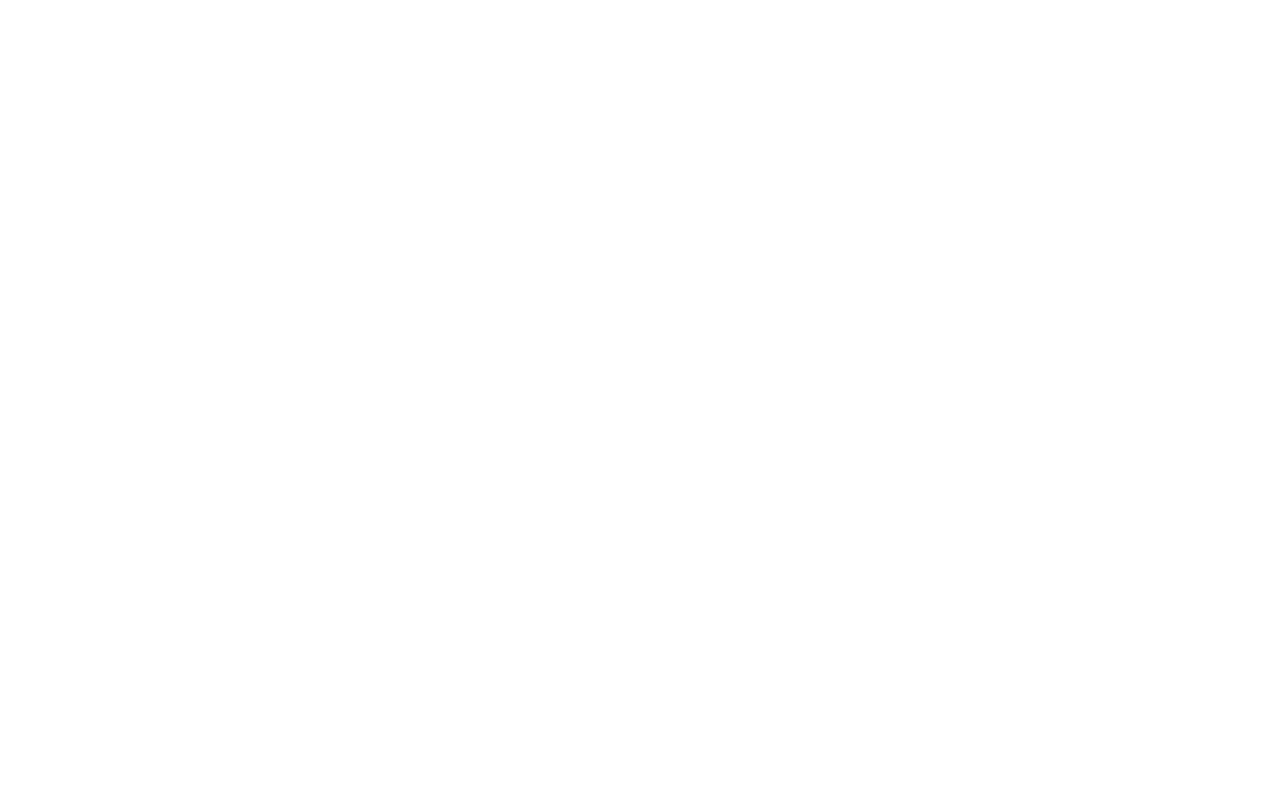
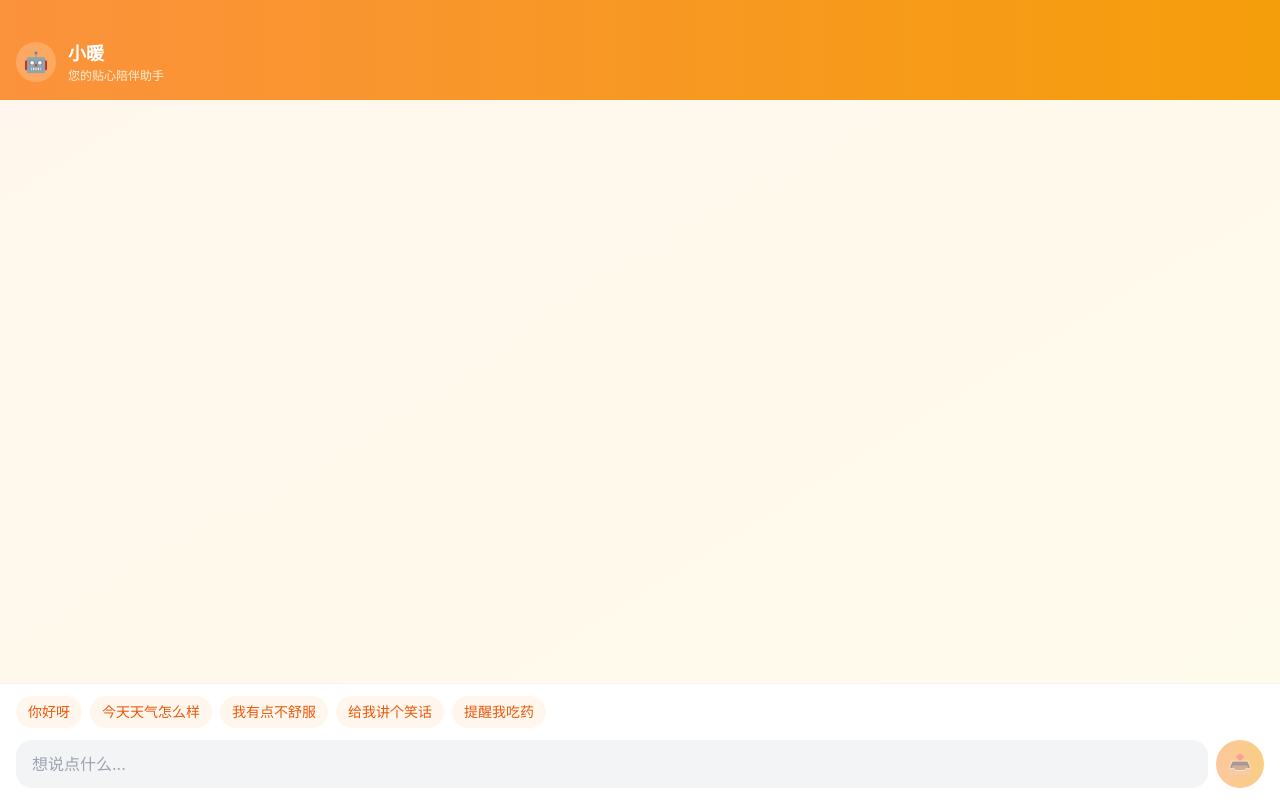
Before and after one commit to yuanle-chen/nuanban, a Vue app in the folder nuanban-frontend/: page /elder/chat in a window 1280 px wide. Before the commit this address had no page. Built offline with nearby package versions, Linux system fonts and the light colour scheme.

Commit message:
完成老人端AI对话模块;

```diff
--- /dev/null
+++ b/nuanban-frontend/src/api/chat.ts
@@ -0,0 +1,14 @@
+import request from '../utils/request'
+
+export function sendMessage(elderUserId: number, message: string) {
+  return request.post('/chat/message', {
+    elder_user_id: elderUserId,
+    message
+  })
+}
+
+export function getChatHistory(elderUserId: number, limit: number = 50) {
+  return request.get('/chat/history', {
+    params: { elder_user_id: elderUserId, limit }
+  })
+}
--- a/nuanban-frontend/src/router/index.ts
+++ b/nuanban-frontend/src/router/index.ts
@@ -22,6 +22,8 @@
 { path: '/elder/emergency', name: 'ElderEmergency', component: () => import('../views/elder/EmergencyPage.vue') },
 // 子女端 - 紧急求助列表
 { path: '/child/alerts', name: 'ChildAlerts', component: () => import('../views/child/EmergencyAlertsPage.vue') },
+// 老人端 - AI聊天
+{ path: '/elder/chat', name: 'ElderChat', component: () => import('../views/elder/ChatPage.vue') },
 
 ]
 
--- /dev/null
+++ b/nuanban-frontend/src/views/elder/ChatPage.vue
@@ -0,0 +1,168 @@
+<template>
+  <div class="min-h-screen bg-gradient-to-br from-orange-50 to-amber-50 flex flex-col">
+    <div class="bg-gradient-to-r from-orange-400 to-amber-500 text-white p-4 pt-10 pb-4">
+      <div class="flex items-center gap-3">
+        <div class="w-10 h-10 bg-white/20 rounded-full flex items-center justify-center text-xl">
+          🤖
+        </div>
+        <div>
+          <h1 class="text-lg font-bold">小暖</h1>
+          <p class="text-orange-100 text-xs">您的贴心陪伴助手</p>
+        </div>
+      </div>
+    </div>
+
+    <div ref="messagesContainer" class="flex-1 overflow-y-auto p-4 pb-4">
+      <div
+        v-for="msg in messages"
+        :key="msg.id"
+        class="mb-4 flex"
+        :class="msg.role === 'user' ? 'justify-end' : 'justify-start'"
+      >
+        <div
+          v-if="msg.role === 'assistant'"
+          class="w-10 h-10 bg-orange-400 rounded-full flex items-center justify-center text-lg mr-2 flex-shrink-0"
+        >
+          🤖
+        </div>
+        <div
+          class="max-w-[75%] px-4 py-3 rounded-2xl"
+          :class="msg.role === 'user'
+            ? 'bg-orange-400 text-white rounded-br-sm'
+            : 'bg-white text-gray-800 rounded-bl-sm shadow-sm'"
+        >
+          <p class="text-base leading-relaxed">{{ msg.content }}</p>
+        </div>
+        <div
+          v-if="msg.role === 'user'"
+          class="w-10 h-10 bg-gray-300 rounded-full flex items-center justify-center text-lg ml-2 flex-shrink-0"
+        >
+          👵
+        </div>
+      </div>
+
+      <div v-if="isTyping" class="mb-4 flex justify-start">
+        <div class="w-10 h-10 bg-orange-400 rounded-full flex items-center justify-center text-lg mr-2 flex-shrink-0">
+          🤖
+        </div>
+        <div class="bg-white px-4 py-3 rounded-2xl rounded-bl-sm shadow-sm">
+          <div class="flex gap-1">
+            <span class="w-2 h-2 bg-gray-400 rounded-full animate-bounce" style="animation-delay: 0ms"></span>
+            <span class="w-2 h-2 bg-gray-400 rounded-full animate-bounce" style="animation-delay: 150ms"></span>
+            <span class="w-2 h-2 bg-gray-400 rounded-full animate-bounce" style="animation-delay: 300ms"></span>
+          </div>
+        </div>
+      </div>
+    </div>
+
+    <div class="px-4 py-3 bg-white border-t border-gray-100">
+      <div class="flex gap-2 mb-2 overflow-x-auto pb-1">
+        <button
+          v-for="phrase in quickPhrases"
+          :key="phrase"
+          @click="sendQuickPhrase(phrase)"
+          class="flex-shrink-0 px-3 py-1.5 bg-orange-50 text-orange-600 rounded-full text-sm hover:bg-orange-100 active:scale-95 transition-all"
+        >
+          {{ phrase }}
+        </button>
+      </div>
+      <div class="flex gap-2 items-end">
+        <input
+          v-model="inputMessage"
+          @keyup.enter="handleSend"
+          type="text"
+          placeholder="想说点什么..."
+          class="flex-1 px-4 py-3 bg-gray-100 rounded-2xl text-base focus:outline-none focus:ring-2 focus:ring-orange-300"
+        />
+        <button
+          @click="handleSend"
+          :disabled="!inputMessage.trim() || isTyping"
+          class="w-12 h-12 bg-gradient-to-r from-orange-400 to-amber-500 text-white rounded-full flex items-center justify-center text-xl disabled:opacity-50 active:scale-95 transition-all"
+        >
+          📤
+        </button>
+      </div>
+    </div>
+  </div>
+</template>
+
+<script setup lang="ts">
+import { ref, onMounted, nextTick, computed } from 'vue'
+import { useUserStore } from '../../stores/user'
+import { sendMessage, getChatHistory } from '../../api/chat'
+
+const userStore = useUserStore()
+const messages = ref<any[]>([])
+const inputMessage = ref('')
+const isTyping = ref(false)
+const messagesContainer = ref<HTMLElement | null>(null)
+
+const quickPhrases = [
+  '你好呀',
+  '今天天气怎么样',
+  '我有点不舒服',
+  '给我讲个笑话',
+  '提醒我吃药'
+]
+
+const elderUserId = computed(() => userStore.userInfo?.id)
+
+function scrollToBottom() {
+  nextTick(() => {
+    if (messagesContainer.value) {
+      messagesContainer.value.scrollTop = messagesContainer.value.scrollHeight
+    }
+  })
+}
+
+async function loadHistory() {
+  if (!elderUserId.value) return
+  try {
+    const res: any = await getChatHistory(elderUserId.value)
+    messages.value = res.messages || []
+    scrollToBottom()
+  } catch (error) {
+    console.error('加载聊天记录失败', error)
+  }
+}
+
+async function handleSend() {
+  const text = inputMessage.value.trim()
+  if (!text || isTyping.value || !elderUserId.value) return
+
+  const userMsg: any = {
+    id: Date.now(),
+    role: 'user',
+    content: text
+  }
+  messages.value.push(userMsg)
+  inputMessage.value = ''
+  isTyping.value = true
+  scrollToBottom()
+
+  try {
+    const res: any = await sendMessage(elderUserId.value, text)
+    isTyping.value = false
+    messages.value.push(res)
+    scrollToBottom()
+  } catch (error) {
+    console.error('发送消息失败', error)
+    isTyping.value = false
+    messages.value.push({
+      id: Date.now() + 1,
+      role: 'assistant',
+      content: '抱歉，我现在有点累，等会儿再聊好吗？'
+    })
+    scrollToBottom()
+  }
+}
+
+function sendQuickPhrase(phrase: string) {
+  inputMessage.value = phrase
+  handleSend()
+}
+
+onMounted(() => {
+  loadHistory()
+})
+</script>
```
